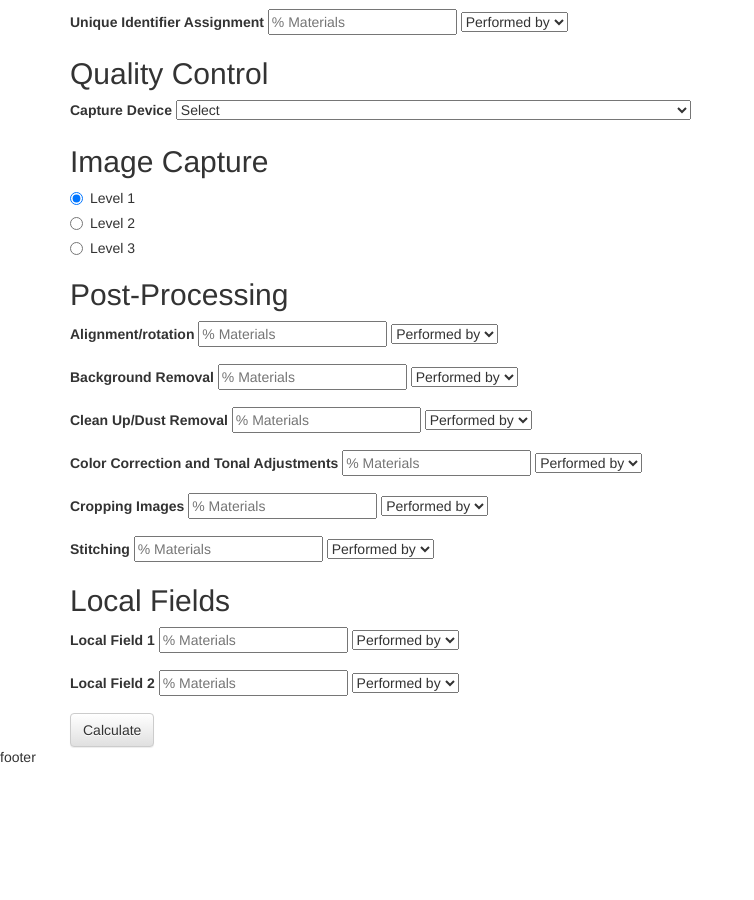
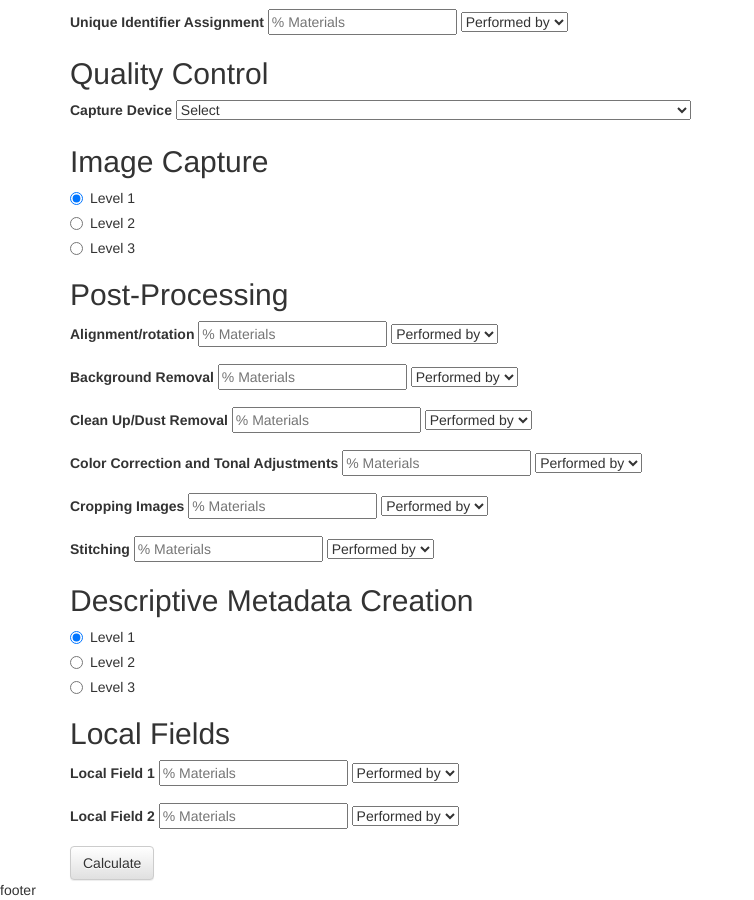
Before and after one commit to clirdlf/digitization_cost_calculator, a Jekyll site: the page built from index.html, in a window 1280 px wide and 900 px high, scrolled down 663 px. Shown: the whole window, without its empty margins (0-754 px from the left). Built offline with Jekyll 4.4.1, drawn with Linux system fonts in a browser that asks for light colours; nearby versions of some CDN libraries; comment, search, counter and statistics services are not loaded; before the commit the page ends 1430 px from its top, so only the background shows below that.

Commit message:
Adds Metadata section
Adds levels for metadata creation.

closes #9

```diff
--- a/index.html
+++ b/index.html
@@ -182,6 +182,20 @@ javascripts:
           </select>
         </div>
 
+        <h2>Descriptive Metadata Creation</h2>
+
+        <div class="form-group">
+          <div class="radio">
+            <label><input type="radio" name="descriptive_medatadata" id="descriptive_medatadata1" value="level1" checked> Level 1</label>
+          </div>
+          <div class="radio">
+            <label><input type="radio" name="descriptive_medatadata" id="descriptive_medatadata2" value="level2"> Level 2</label>
+          </div>
+          <div class="radio">
+            <label><input type="radio" name="descriptive_medatadata" id="descriptive_medatadata3" value="level3"> Level 3</label>
+          </div>
+        </div>
+
         <h2>Local Fields</h2>
 
         <div class="form-group">
```
